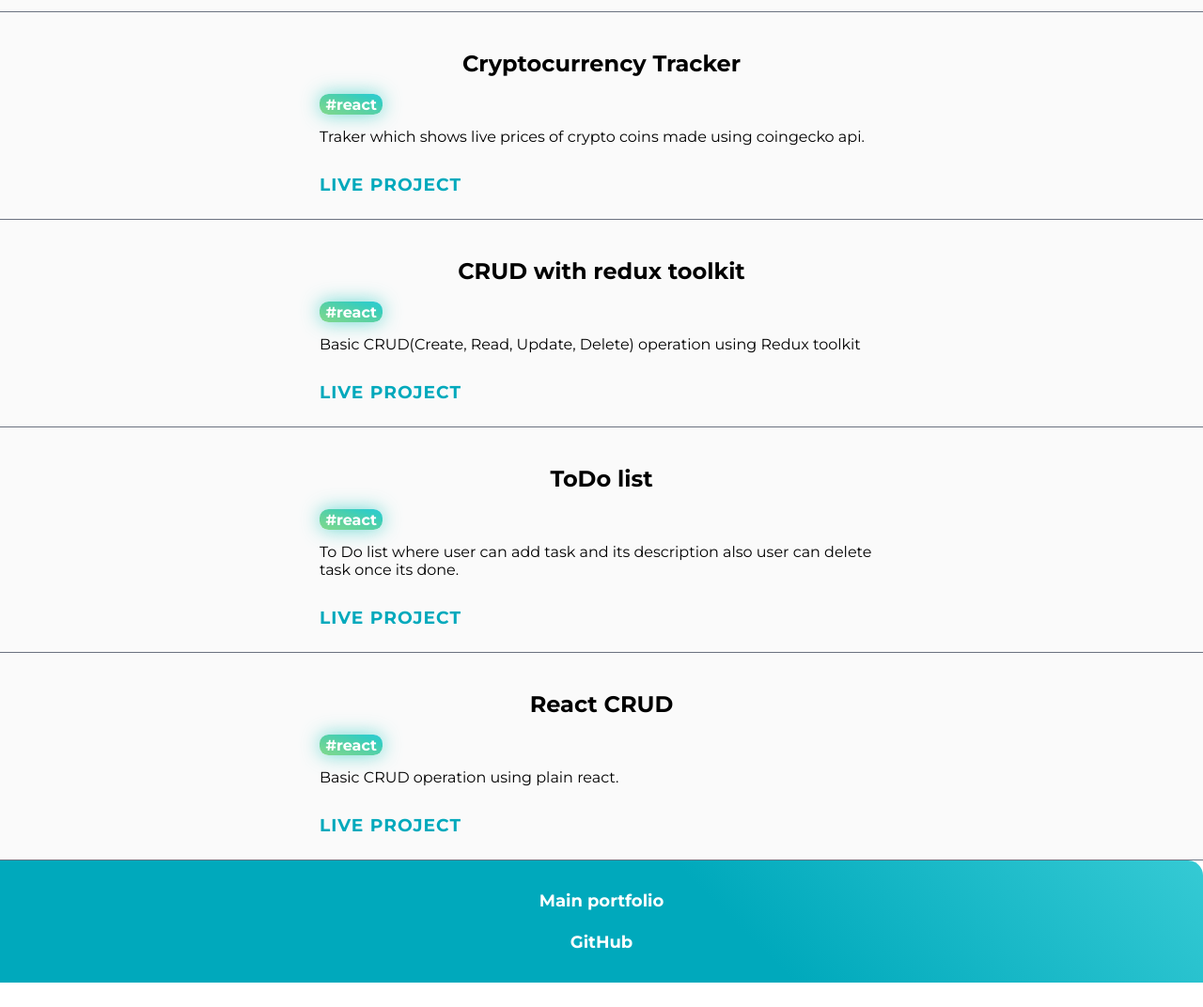
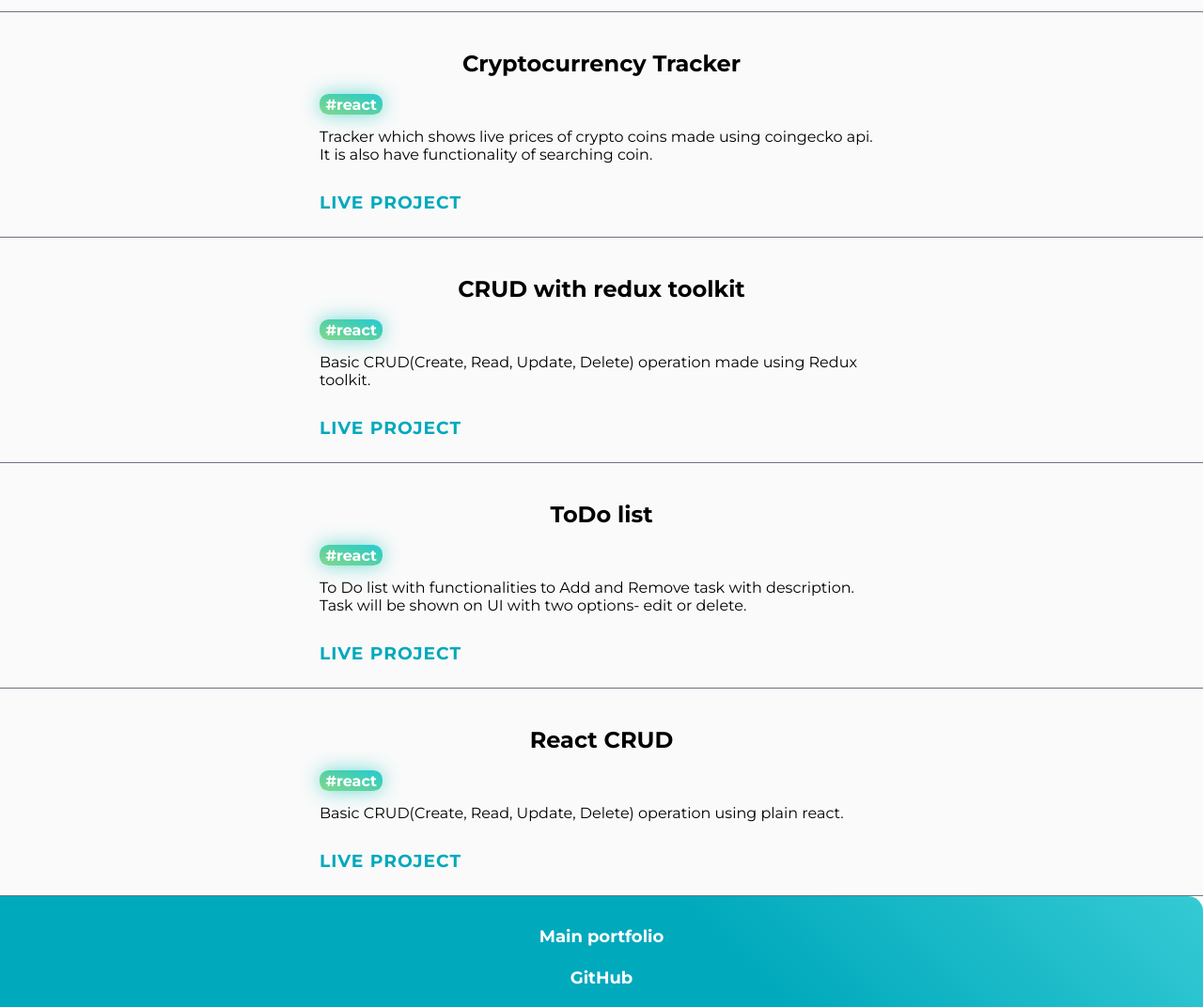
Before and after one commit to Chintan-24/project-showcase, a plain HTML site: page index.html in a window 1280 px wide. Shown: the part 4340-5412 px from the top of the page at 94% size. Before the commit the page ends 5386 px from the top, so only its background shows below. Drawn offline with Linux system fonts and the light colour scheme.

Commit message:
edited react project desc

```diff
--- a/index.html
+++ b/index.html
@@ -383,7 +383,7 @@
         <div class="project-tags">#react</div>
 
         <p>
-          Traker which shows live prices of crypto coins made using coingecko api.
+          Tracker which shows live prices of crypto coins made using coingecko api. It is also have functionality of searching coin.
         </p>
          <h3 class='live-link'>
         <a
@@ -402,7 +402,7 @@
         <div class="project-tags">#react</div>
 
         <p>
-          Basic CRUD(Create, Read, Update, Delete) operation using Redux toolkit
+          Basic CRUD(Create, Read, Update, Delete) operation made using Redux toolkit.
         </p>
          <h3 class='live-link'>
         <a
@@ -421,7 +421,7 @@
         <div class="project-tags">#react</div>
 
         <p>
-          To Do list where user can add task and its description also user can delete task once its done.
+          To Do list with functionalities to Add and Remove task with description. Task will be shown on UI with two options- edit or delete.
         </p>
          <h3 class='live-link'>
         <a
@@ -440,7 +440,7 @@
         <div class="project-tags">#react</div>
 
         <p>
-          Basic CRUD operation using plain react.
+          Basic CRUD(Create, Read, Update, Delete) operation using plain react.
         </p>
          <h3 class='live-link'>
         <a
```
